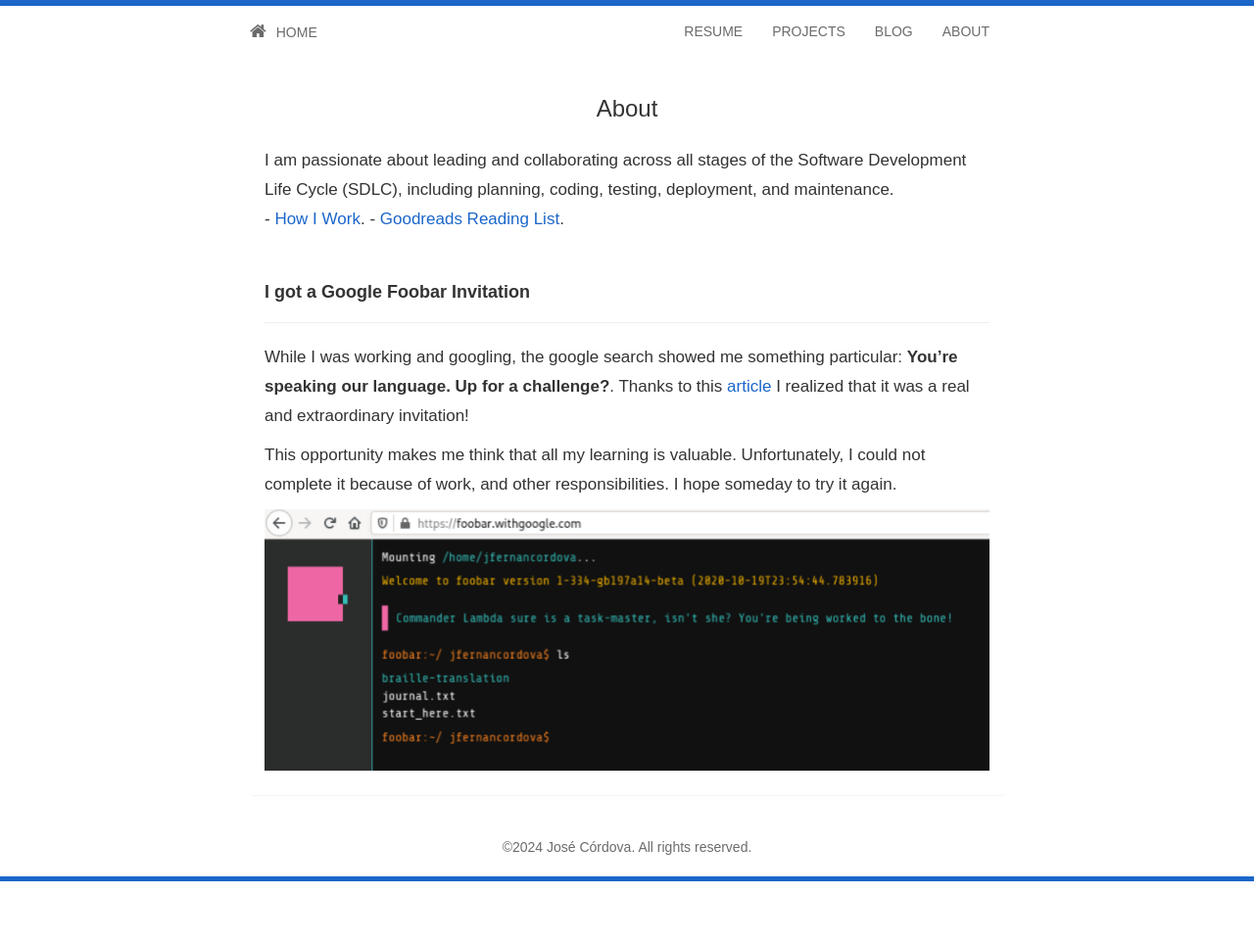
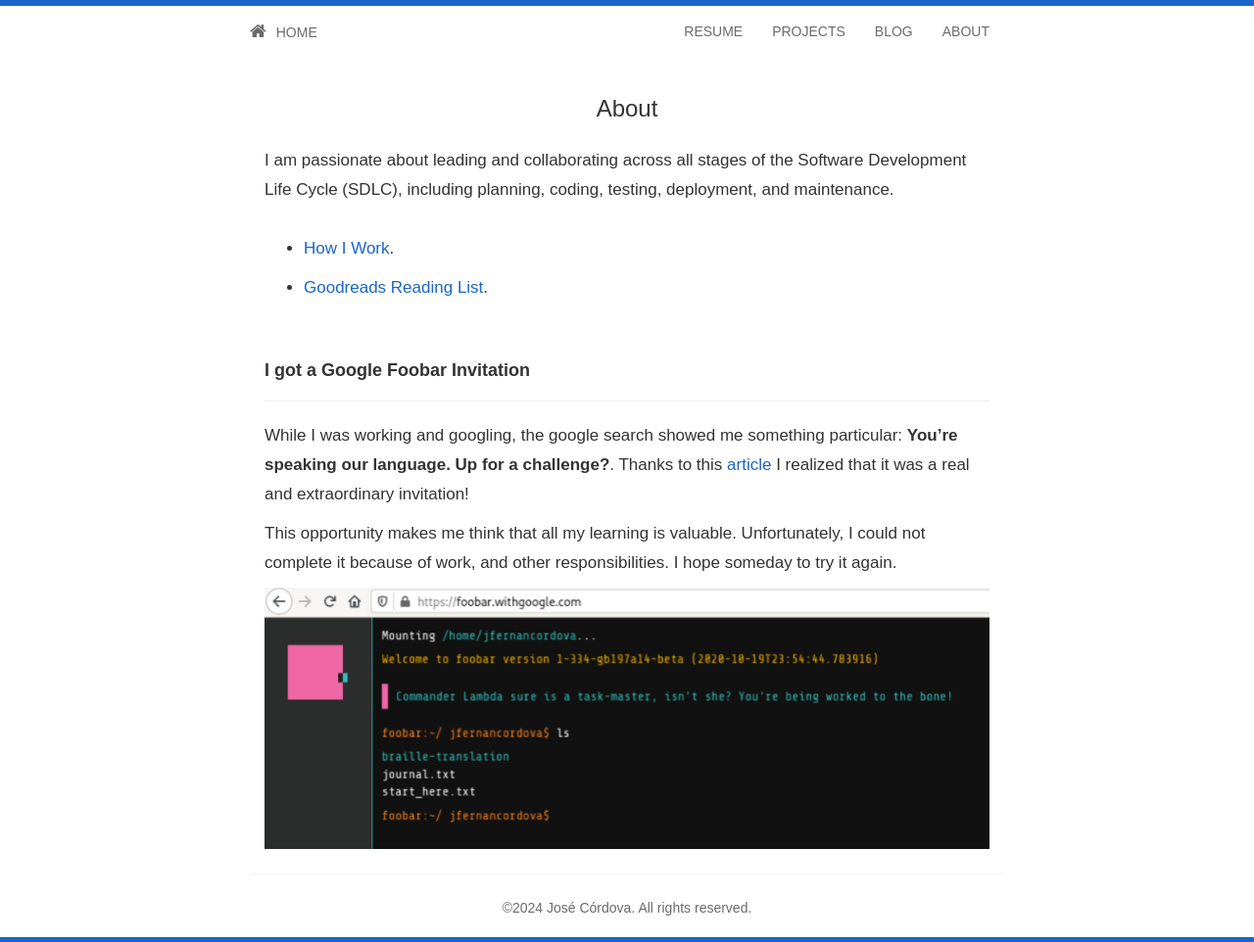
Before and after one commit to jfernancordova/jfernancordova.github.io, a Jekyll site: the page built from about.html, in a window 1280 px wide. Shown: the whole page at 98% size. Built offline with Jekyll 4.4.1, drawn with Linux system fonts in a browser that asks for light colours; nearby versions of some CDN libraries; before the commit the page ends 900 px from its top, so only the background shows below that.

Commit message:
Update about.html

```diff
--- a/about.html
+++ b/about.html
@@ -11,8 +11,15 @@
                 <div>
                     I am passionate about leading and collaborating across all stages of the Software Development Life Cycle (SDLC), including planning, coding, testing, deployment, and maintenance.
                     <br>
-                    - <a href="./how-i-work.html">How I Work</a>.
-                    - <a href="https://www.goodreads.com/review/list/116582849-jos-c-rdova">Goodreads Reading List</a>.
+                    <br>
+                     <ul>
+                        <li>
+                            <p><a href="./how-i-work.html">How I Work</a>.</p>
+                        </li>
+                        <li>
+                            <p><a href="https://www.goodreads.com/review/list/116582849-jos-c-rdova">Goodreads Reading List</a>.</p>
+                        </li>
+                    </ul>
                 </div>
                 <br>
                 <h3 id="i-got-a-google-foobar-invitation">I got a Google Foobar Invitation</h3>
```
